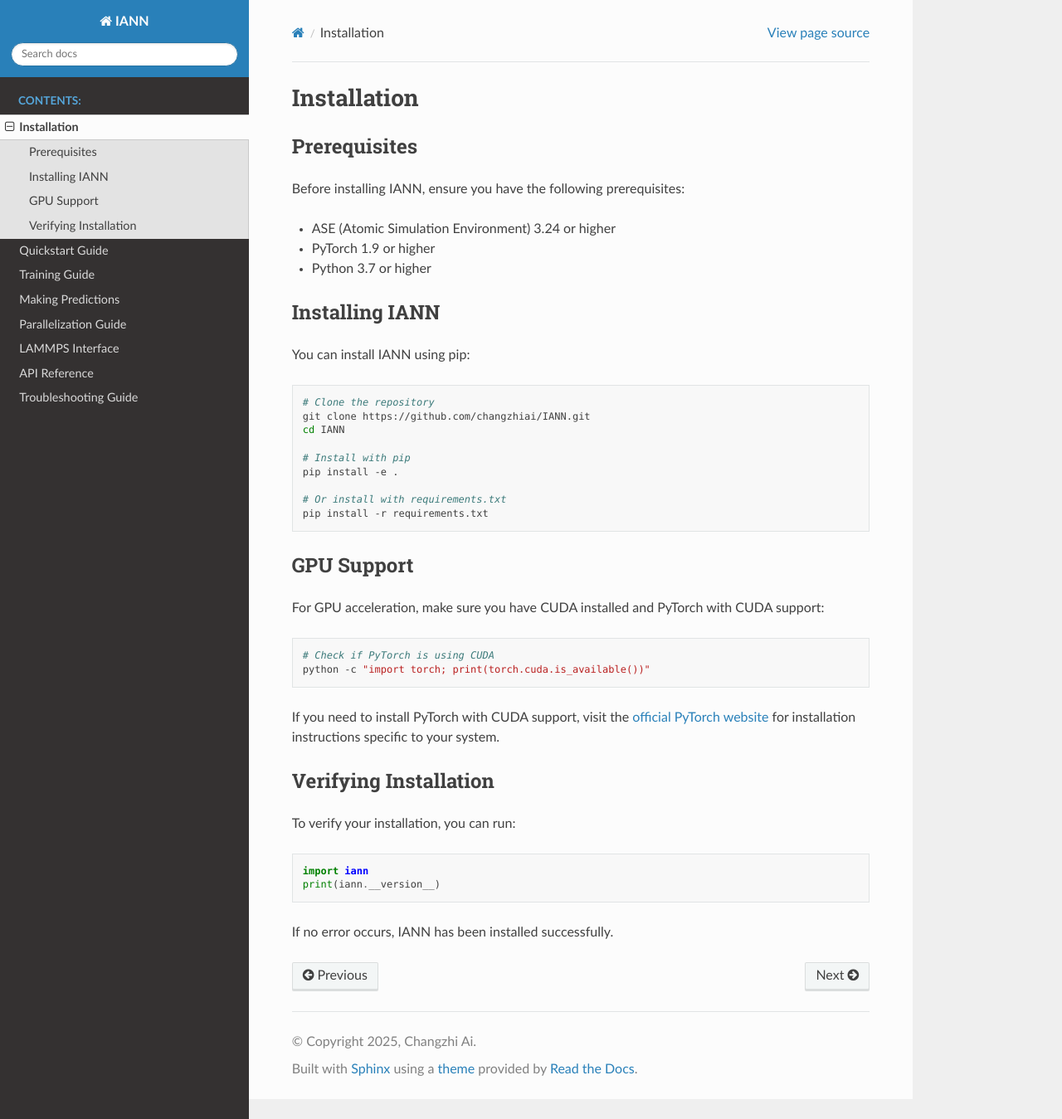
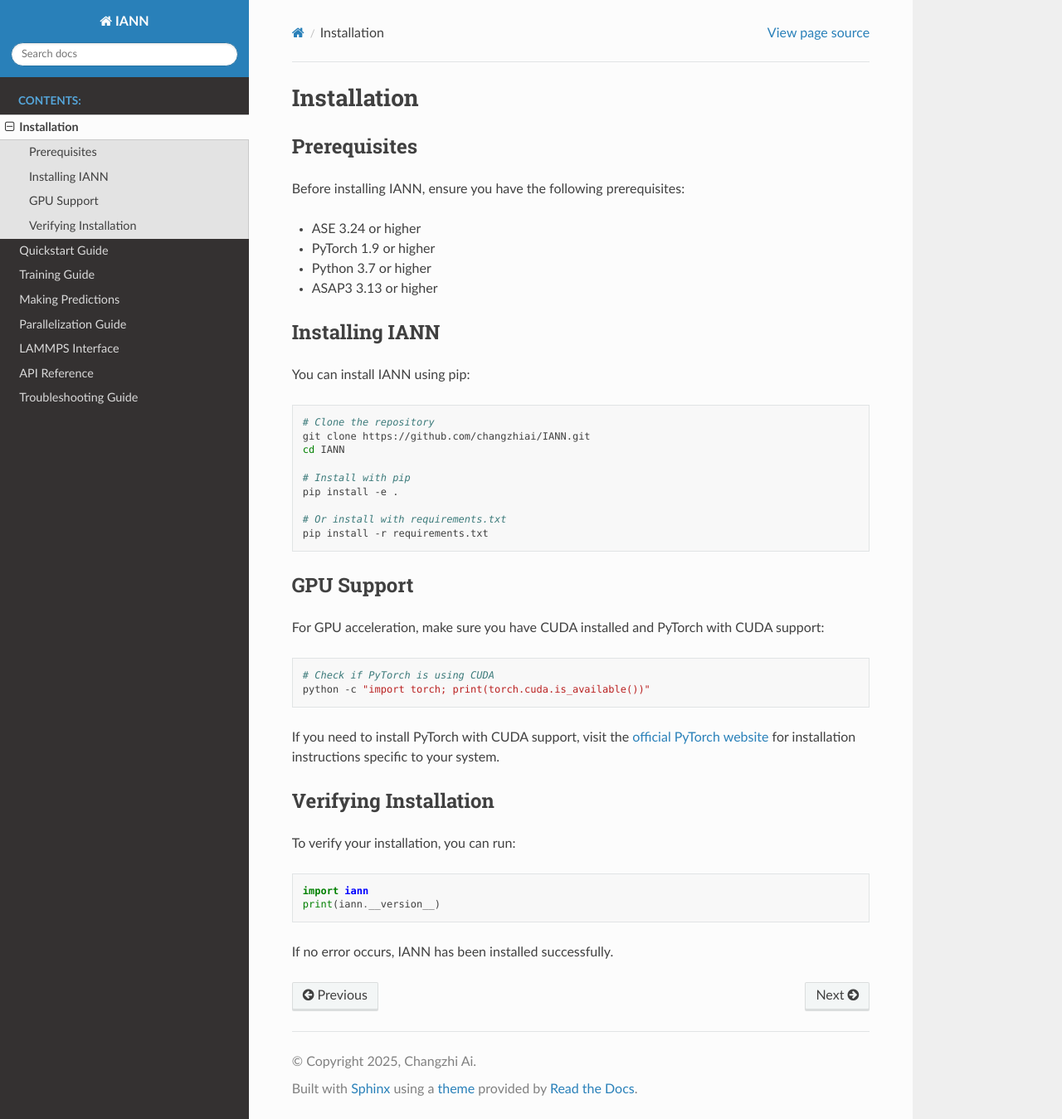
Before and after one commit to changzhiai/IANN, a Sphinx documentation site: the page built from docs/source/installation.rst, in a window 1280 px wide and 1349 px high. Shown: the whole window at 83% size. Built offline with Sphinx 7.4.7 and the Read the Docs theme 3.1.0, drawn with Linux system fonts in a browser that asks for light colours.

Commit message:
Update requirements

```diff
--- a/docs/source/installation.rst
+++ b/docs/source/installation.rst
@@ -6,9 +6,10 @@
 
 Before installing IANN, ensure you have the following prerequisites:
 
-* ASE (Atomic Simulation Environment) 3.24 or higher
+* ASE 3.24 or higher
 * PyTorch 1.9 or higher
 * Python 3.7 or higher
+* ASAP3 3.13 or higher
 
 Installing IANN
 --------------
--- a/requirements.txt
+++ b/requirements.txt
@@ -1,6 +1,6 @@
 torch>=1.9.0
 numpy>=1.19.0
 ase>=3.21.0
-matplotlib>=3.3.0
 toml>=0.10.2
 scipy>=1.7.0
+asap3>=3.13.4
```
Also changed, not shown: README.md (+2 -1 lines).
